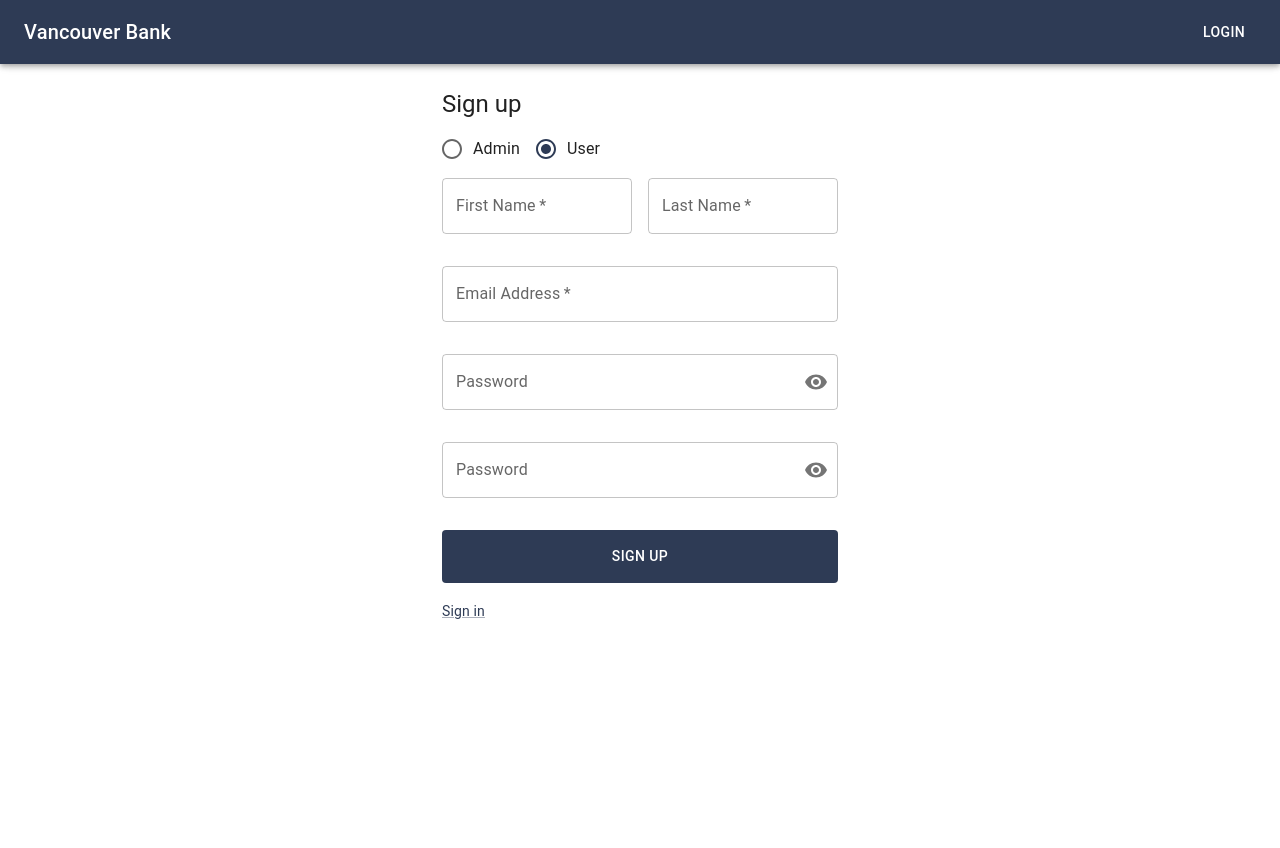
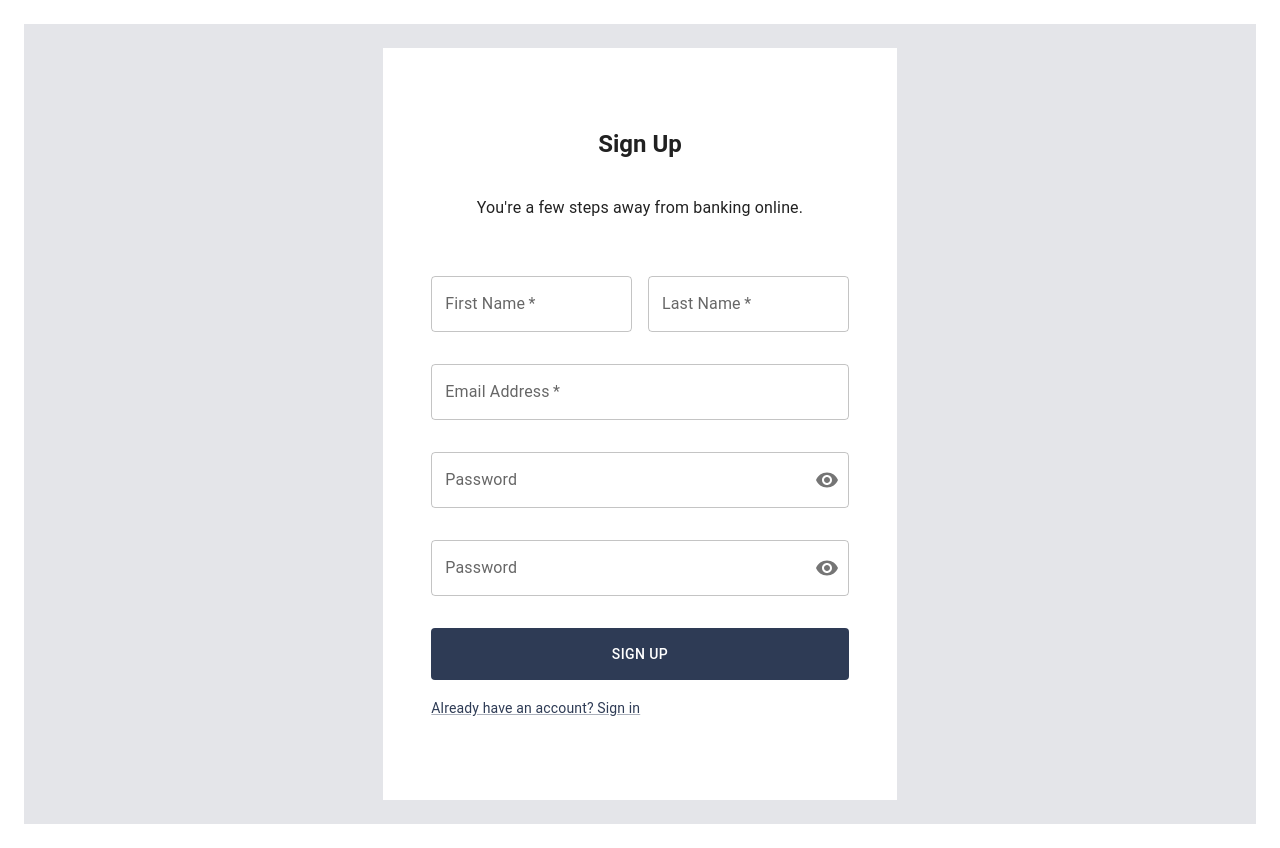
Before and after one commit to we-succeed/vb, a React (Create React App) app in the folder client/: page /signup in a window 1280 px wide. Before the commit the page ends 800 px from the top, so only its background shows below. Built offline with nearby package versions, Linux system fonts and the light colour scheme.

Commit message:
finished styling signup page

```diff
--- a/client/src/components/commons/MenuAppBar.js
+++ b/client/src/components/commons/MenuAppBar.js
@@ -31,6 +31,7 @@ const MenuAppBar = (props) => {
         }),
     }));
     if (window.location.pathname === '/login') return null;
+    else if (window.location.pathname === '/signup') return null;
     return (
         <>
             <AppBar position="fixed" open={props.open}>
--- a/client/src/pages/Login.js
+++ b/client/src/pages/Login.js
@@ -1,4 +1,4 @@
-import { makeStyles } from "@material-ui/core/styles";
+import { makeStyles } from '@mui/styles';
 import { Checkbox, CssBaseline, FormControlLabel, Grid, Paper, Typography } from '@mui/material';
 import Link from '@mui/material/Link';
 import axios from "axios";
@@ -17,7 +17,6 @@ const initialAlert = {
     status: 0
 }
 
-// @ts-ignore
 const useStyles = makeStyles((theme) => ({
     root: {
         height: "100vh",
--- a/client/src/pages/SignUp.js
+++ b/client/src/pages/SignUp.js
@@ -1,18 +1,20 @@
-import React, {useState} from 'react';
+import React, { useState } from 'react';
 import axios from 'axios';
 import Link from '@mui/material/Link';
 import Grid from '@mui/material/Grid';
 import Container from '@mui/material/Container';
-import {API_ADD_USER}  from '../utils/APIs';
-import Radio from '@mui/material/Radio';
-import RadioGroup from '@mui/material/RadioGroup';
-import FormControlLabel from '@mui/material/FormControlLabel';
+import { API_ADD_USER } from '../utils/APIs';
+// import Radio from '@mui/material/Radio';
+// import RadioGroup from '@mui/material/RadioGroup';
+// import FormControlLabel from '@mui/material/FormControlLabel';
 import FormControl from '@mui/material/FormControl';
 import VBInputField from "../components/shared-forms/VBInputField";
 import PageTitle from "../components/shared-forms/PageTitle";
 import VBButton from "../components/shared-forms/VBButton";
 import SnackbarAlert from "../components/shared-dialog/SnackbarAlert";
-import {Forms} from "../utils/Forms";
+import { Forms } from "../utils/Forms";
+import { makeStyles } from '@mui/styles';
+import { CssBaseline, Paper, Typography } from '@mui/material';
 
 const initialUser = {
     role: "User",
@@ -27,6 +29,42 @@ const initialUser = {
     postalCode: "",
     phoneNumber: "",
 }
+
+const useStyles = makeStyles((theme) => ({
+    root: {
+        height: "100vh",
+        backgroundRepeat: "no-repeat",
+        backgroundPosition: "center",
+        backgroundSize: "cover",
+        backgroundColor: "#2e3b5521",
+        display: "flex",
+        alignItems: "center",
+        justifyContent: "center",
+        marginTop: '-64px'
+    },
+    size: {
+        display: "flex",
+        flexDirection: "column",
+        alignItems: "center",
+        justifyContent: "center"
+    },
+    paper: {
+        margin: theme.spacing(10, 6),
+        display: "flex",
+        flexDirection: "column",
+        alignItems: "center"
+    },
+    form: {
+        width: "100%", // Fix IE 11 issue.
+        marginTop: theme.spacing(1)
+    },
+    submit: {
+        margin: theme.spacing(3, 0, 2)
+    },
+    name: {
+        fontWeight: '600 !important',
+    },
+}));
 
 const SignUp = () => {
 
@@ -52,8 +90,8 @@ const SignUp = () => {
         severity: 'info'
     });
 
-    const handleChange = ({currentTarget: input}) => {
-        setUser({...user, [input.name]: input.value});
+    const handleChange = ({ currentTarget: input }) => {
+        setUser({ ...user, [input.name]: input.value });
     }
 
     const handleSubmit = async (e) => {
@@ -67,14 +105,14 @@ const SignUp = () => {
                 error.response.status <= 500
             ) {
                 setError(error.response.data.message)
-                setAlert({...alert, open: true, message: error.response.data.message});
+                setAlert({ ...alert, open: true, message: error.response.data.message });
             }
         }
     }
     const validateInput = e => {
-        let {name, value} = e.target;
+        let { name, value } = e.target;
         setError(prev => {
-            const stateObj = {...prev, [name]: ""};
+            const stateObj = { ...prev, [name]: "" };
 
             switch (name) {
                 case "username":
@@ -111,14 +149,32 @@ const SignUp = () => {
     //Callback functions that make up page
     const PageCallBack = {
         inputChange: (e) => {
-            setUser({...user, [e.target.name]: e.target.value});
+            setUser({ ...user, [e.target.name]: e.target.value });
         }
     }
+
+    const classes = useStyles();
+
     return (
-        <Container component="main" maxWidth="xs">
-            <PageTitle title="Sign up"/>
+        <Grid container component="main" className={classes.root}>
+            <CssBaseline />
+            <Grid
+                className={classes.size}
+                item
+                xs={12}
+                sm={8}
+                md={5}
+                component={Paper}
+                elevation={1}
+                square
+                boxShadow={0}
+            >
+                <div className={classes.paper}>
+                    <Typography className={classes.name} variant="h5" fontStyle='antialiased' mb={4.5}>Sign Up</Typography>
+                    <Typography mb={5}>You're a few steps away from banking online.</Typography>
                     <FormControl>
-                <RadioGroup
+                        {/* Temporary hiding RadioGroup */}
+                        {/* <RadioGroup
                     row
                     space-around
                     aria-labelledby="demo-row-radio-buttons-group-label"
@@ -129,23 +185,27 @@ const SignUp = () => {
                                       label="Admin"/>
                     <FormControlLabel value="User" name="role" onChange={handleChange} control={<Radio/>}
                                       label="User"/>
-                </RadioGroup>
+                </RadioGroup> */}
                     </FormControl>
+                    <form className={classes.form} noValidate>
                         <Grid container spacing={2}>
                             {Forms.SignUp.schema.map((form, idx) => (
                                 <Grid key={`user-grid-${idx}`} item xs={12}
                                     sm={(['firstName', 'lastName'].includes(form.id)) ? 6 : 12}>
                                     <VBInputField key={`user-profile-grid-${idx}`} form={form} data={user}
-                                          cb={PageCallBack}/>
+                                        cb={PageCallBack} />
                                 </Grid>
                             ))}
                         </Grid>
-            <VBButton title="Sign Up" onClick={handleSubmit} fullWidth/>
+                        <VBButton title="Sign Up" onClick={handleSubmit} fullWidth />
                         <Link href="/client/src/pages/Login" variant="body2">
-                Sign in
+                            Already have an account? Sign in
                         </Link>
-            <SnackbarAlert alert={alert}/>
-        </Container>
+                        <SnackbarAlert alert={alert} />
+                    </form>
+                </div>
+            </Grid>
+        </Grid>
     );
 };
 
```
Lines whose indentation alone changed are shown as unchanged.
